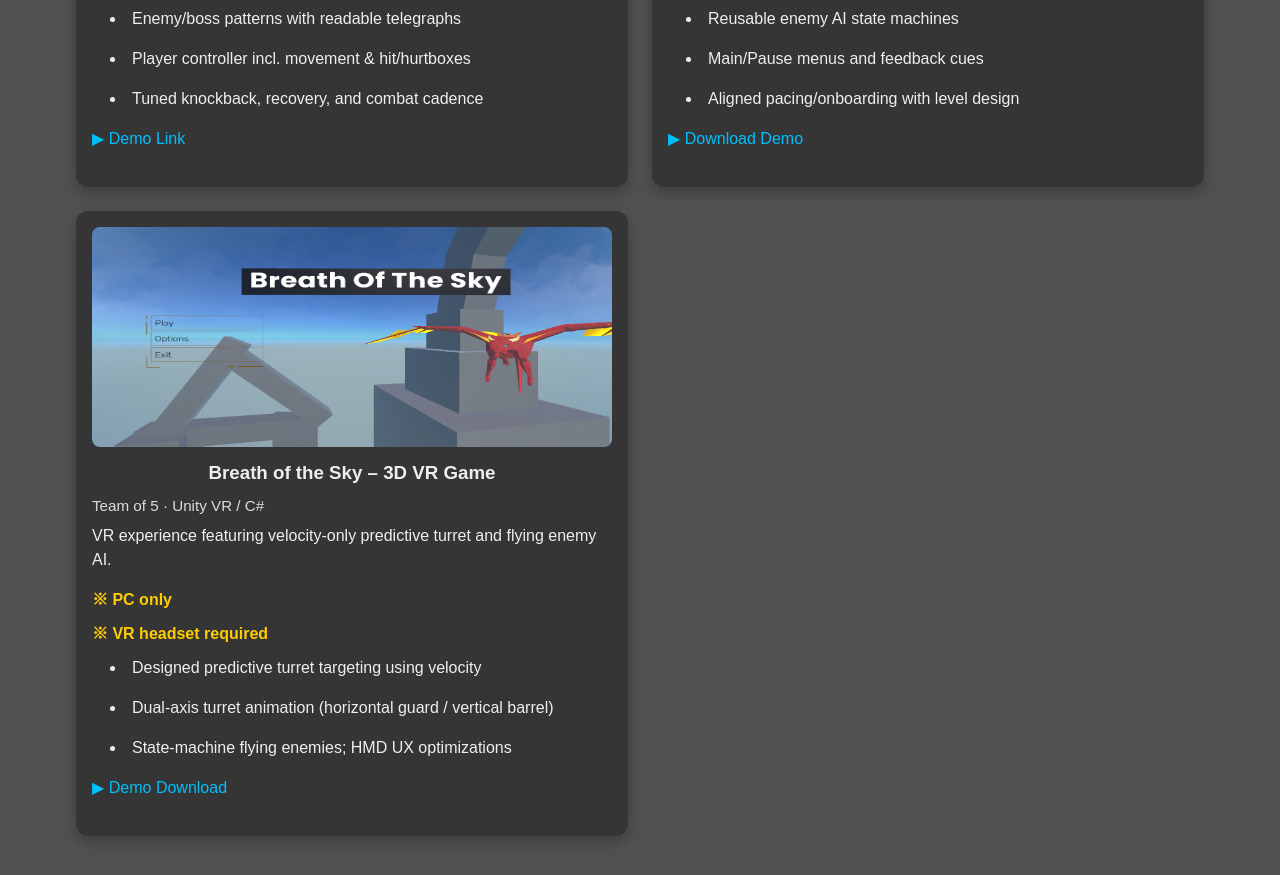
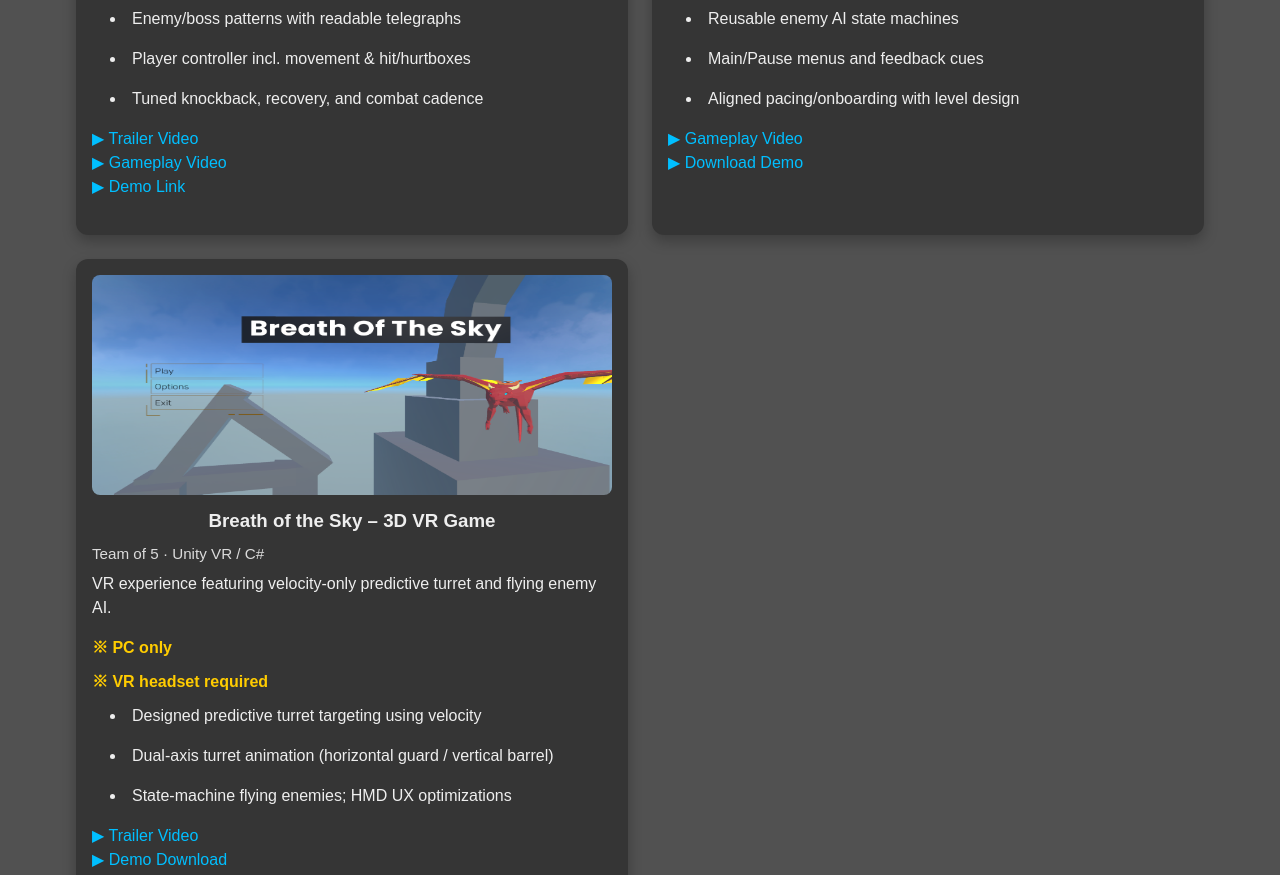
Before and after one commit to kseoffed/portfolio, a plain HTML site: page index.html in a window 1280 px wide. Shown: the part 2405-3280 px from the top of the page. Drawn offline with Linux system fonts and the light colour scheme.

Commit message:
영상 링크 추가

```diff
--- a/app.js
+++ b/app.js
@@ -22,7 +22,7 @@ const I18N = {
     "about.skills.systems": "시스템: Enemy AI, State Machines, Turret/Projectile, UI/UX, Input, Hit/Hurtbox",
 
     // Generic project labels
-    "projects.role.solo": "단독",
+    "projects.role.solo": "1인",
     "projects.role.team3": "3인 팀",
     "projects.role.team5": "5인 팀",
     "projects.role.team8": "8인 팀",
@@ -58,6 +58,8 @@ const I18N = {
     "projects.blinded.point1": "적/보스 패턴 및 명확한 텔레그래프 설계",
     "projects.blinded.point2": "플레이어 이동·히트/허트박스·무적 프레임 구현",
     "projects.blinded.point3": "넉백/리커버리/전투 리듬 조정",
+    "projects.blinded.link.trailer": "▶ 트레일러 영상",
+    "projects.blinded.link.gameplay": "▶ 게임플레이 영상",
 
     // Projects - Megalocephalo
     "projects.megalo.title": "Megalocephalo – 3D Unity Platformer",
@@ -66,6 +68,7 @@ const I18N = {
     "projects.megalo.point1": "재사용 가능한 적 AI 상태 머신 구축",
     "projects.megalo.point2": "메인/일시정지 메뉴 및 피드백 큐 구현",
     "projects.megalo.point3": "레벨 디자이너와 페이싱·온보딩 정렬",
+    "projects.megalo.link.video": "▶ 게임플레이 영상",
 
     // Projects - Breath of the Sky
     "projects.breath.title": "Breath of the Sky – 3D VR Game",
@@ -75,6 +78,7 @@ const I18N = {
     "projects.breath.point2": "수평 가드/수직 배럴 2축 터렛 애니메이션",
     "projects.breath.point3": "상태 머신 기반 비행 적 AI·HMD UX 최적화",
     "projects.breath.link": "▶ 데모 다운로드",
+    "projects.breath.trailer": "▶ 트레일러 영상",
 
     // Resume
     "resume.edu.title": "학력",
@@ -152,6 +156,8 @@ const I18N = {
     "projects.blinded.point1": "Enemy/boss patterns with readable telegraphs",
     "projects.blinded.point2": "Player controller incl. movement & hit/hurtboxes",
     "projects.blinded.point3": "Tuned knockback, recovery, and combat cadence",
+    "projects.blinded.link.trailer": "▶ Trailer Video",
+    "projects.blinded.link.gameplay": "▶ Gameplay Video",
 
     // Projects - Megalocephalo
     "projects.megalo.title": "Megalocephalo – 3D Unity Platformer",
@@ -160,6 +166,7 @@ const I18N = {
     "projects.megalo.point1": "Reusable enemy AI state machines",
     "projects.megalo.point2": "Main/Pause menus and feedback cues",
     "projects.megalo.point3": "Aligned pacing/onboarding with level design",
+    "projects.megalo.link.video": "▶ Gameplay Video",
 
     // Projects - Breath of the Sky
     "projects.breath.title": "Breath of the Sky – 3D VR Game",
@@ -169,6 +176,7 @@ const I18N = {
     "projects.breath.point2": "Dual-axis turret animation (horizontal guard / vertical barrel)",
     "projects.breath.point3": "State-machine flying enemies; HMD UX optimizations",
     "projects.breath.link": "▶ Demo Download",
+    "projects.breath.trailer": "▶ Trailer Video",
 
     // Resume
     "resume.edu.title": "Education",
--- a/index.html
+++ b/index.html
@@ -112,7 +112,17 @@
         <li data-i18n="projects.blinded.point2">플레이어 이동·히트/허트박스·무적 프레임 구현</li>
         <li data-i18n="projects.blinded.point3">넉백/리커버리/전투 리듬 조정</li>
       </ul>
-      <p class="links"><a href="https://mhchriskim.github.io/Blinded/" target="_blank" rel="noopener" data-i18n="projects.link.playDemo">▶ 데모 플레이</a></p>
+
+      <p class="links">
+        <a href="https://youtu.be/DvOoRMUHmy4"
+          target="_blank" rel="noopener noreferrer"
+          data-i18n="projects.blinded.link.trailer">▶ 게임 트레일러</a><br />
+        <a href="https://youtu.be/ECY_-mGw9nk"
+          target="_blank" rel="noopener noreferrer"
+          data-i18n="projects.blinded.link.gameplay">▶ 게임 플레이 영상</a><br />
+        <a href="https://mhchriskim.github.io/Blinded/"
+        target="_blank" rel="noopener"
+        data-i18n="projects.link.playDemo">▶ 데모 플레이</a></p>
     </article>
 
     <!-- Megalocephalo -->
@@ -127,7 +137,15 @@
         <li data-i18n="projects.megalo.point2">메인/일시정지 메뉴 및 피드백 큐 구현</li>
         <li data-i18n="projects.megalo.point3">레벨 디자이너와 페이싱·온보딩 정렬</li>
       </ul>
-      <p class="links"><a href="https://games.digipen.edu/games/megalocephalo" target="_blank" rel="noopener" data-i18n="projects.link.downloadDemo">▶ 데모 다운로드</a></p>
+      <p class="links">
+        <a href="https://drive.google.com/file/d/14l8vyJt6FI7nhdYgpM6pGR_znqaJjAUu/view?usp=sharing"
+          target="_blank"
+          rel="noopener noreferrer"
+          data-i18n="projects.megalo.link.video"> 게임플레이 영상 </a><br />
+        <a href="https://games.digipen.edu/games/megalocephalo"
+          target="_blank"
+          rel="noopener"
+          data-i18n="projects.link.downloadDemo">▶ 데모 다운로드</a></p>
     </article>
 
     <!-- Breath of the Sky -->
@@ -143,8 +161,12 @@
         <li data-i18n="projects.breath.point2">수평 가드/수직 배럴 2축 터렛 애니메이션</li>
         <li data-i18n="projects.breath.point3">상태 머신 기반 비행 적 AI·HMD UX 최적화</li>
       </ul>
-        <!-- 링크 버튼 추가 -->
+
       <p class="links">
+        <a href="https://youtu.be/v9s_ypmgYhQ?si=WfCOFI0PeO2R8OeI"
+        target="_blank"
+        rel="noopener"
+        data-i18n="projects.breath.trailer">▶ 트레일러 영상</a><br />
         <a href="https://drive.google.com/file/d/1y--pQt9mmrD4TDsRPLBTKqdCy9zgNUe6/view?usp=sharing"
         target="_blank"
         rel="noopener"
```
